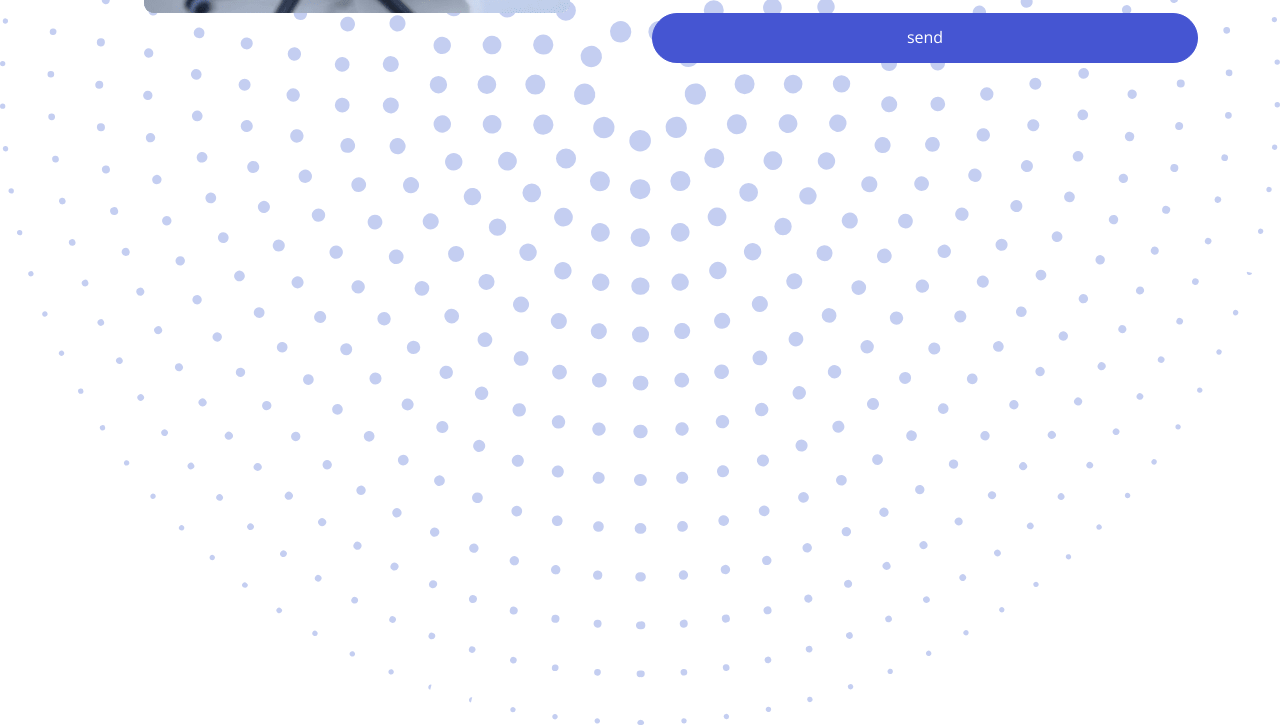
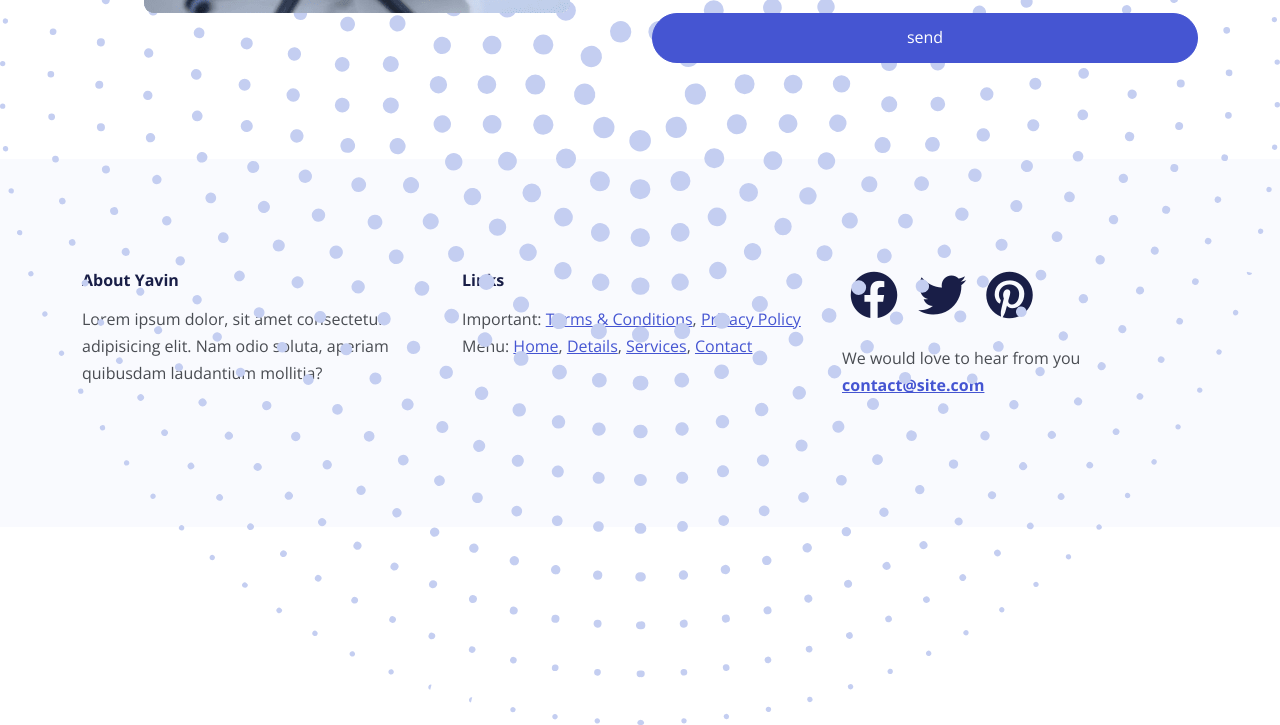
Before and after one commit to andrewteece/yavin-website, a website: page index.html in a window 1280 px wide. Shown: the part 6143-6868 px from the top of the page. Drawn offline with nearby package versions, Linux system fonts and the light colour scheme.

Commit message:
footer section

```diff
--- a/index.html
+++ b/index.html
@@ -560,6 +560,58 @@
         </div>
       </div>
     </section>
+
+    <!-- FOOTER -->
+    <footer class="footer bg-light py-6">
+      <div class="container">
+        <div class="row">
+          <div class="col-md-4 my-3">
+            <h6>About Yavin</h6>
+            <p>
+              Lorem ipsum dolor, sit amet consectetur adipisicing elit. Nam odio
+              soluta, aperiam quibusdam laudantium mollitia?
+            </p>
+          </div>
+          <div class="col-md-4 my-3">
+            <h6>Links</h6>
+            <ul class="list-unstyled">
+              <li>
+                Important: <a href="#">Terms &amp; Conditions</a>,
+                <a href="#">Privacy Policy</a>
+              </li>
+              <li>
+                Menu: <a href="#">Home</a>, <a href="#details">Details</a>,
+                <a href="#service">Services</a>,
+                <a href="#contact">Contact</a>
+              </li>
+            </ul>
+          </div>
+          <div class="col-md-4 my-3">
+            <div class="mb-4">
+              <a href="#" class="text-decoration-none">
+                <i class="fab fa-facebook fa-3x text-dark mx-2"></i>
+              </a>
+              <a href="#" class="text-decoration-none">
+                <i class="fab fa-twitter fa-3x text-dark mx-2"></i>
+              </a>
+              <a href="#" class="text-decoration-none">
+                <i class="fab fa-pinterest fa-3x text-dark mx-2"></i>
+              </a>
+            </div>
+            <p>
+              We would love to hear from you
+              <a href="mailto:contact@site.com"
+                ><strong>contact@site.com</strong></a
+              >
+            </p>
+          </div>
+        </div>
+      </div>
+    </footer>
+
+    <button id="to-top" class="to-top-btn">
+      <img src="images/up-arrow.png" alt="" />
+    </button>
     <script src="js/bootstrap.bundle.min.js"></script>
     <script src="js/script.js"></script>
   </body>
--- a/scss/styles.scss
+++ b/scss/styles.scss
@@ -47,6 +47,39 @@
   width: 31.25rem;
 }
 
+.to-top-btn {
+  position: fixed;
+  z-index: 20;
+  bottom: 20px;
+  right: 20px;
+  opacity: 0;
+  width: 52px;
+  height: 52px;
+  border: none;
+  border-radius: 50%;
+  outline: none;
+  background-color: #44434a;
+  cursor: pointer;
+  transition: all 0.5s ease-in-out;
+}
+
+.to-top-btn {
+  &:hover {
+    background-color: #1d1d21;
+  }
+}
+
+.to-top-btn {
+  img {
+    margin-bottom: 0.25rem;
+    width: 18px;
+  }
+}
+
+.show {
+  opacity: 1;
+}
+
 @media (max-width: 992px) {
   .xl-text {
     font-size: 3.125rem;
@@ -89,37 +122,4 @@
   .details-2 .decoration-star {
     top: 18.75rem;
   }
-
-  .to-top-btn {
-    position: fixed;
-    z-index: 20;
-    bottom: 20px;
-    right: 20px;
-    opacity: 0;
-    width: 52px;
-    height: 52px;
-    border: none;
-    border-radius: 50%;
-    outline: none;
-    background-color: #44434a;
-    cursor: pointer;
-    transition: all 0.5s ease-in-out;
-  }
-
-  .to-top-btn {
-    &:hover {
-      background-color: #1d1d21;
-    }
-  }
-
-  .to-top-btn {
-    img {
-      margin-bottom: 0.25rem;
-      width: 18px;
-    }
-  }
-
-  .show {
-    opacity: 1;
-  }
 }
```
Also changed, not shown: css/styles.css.
